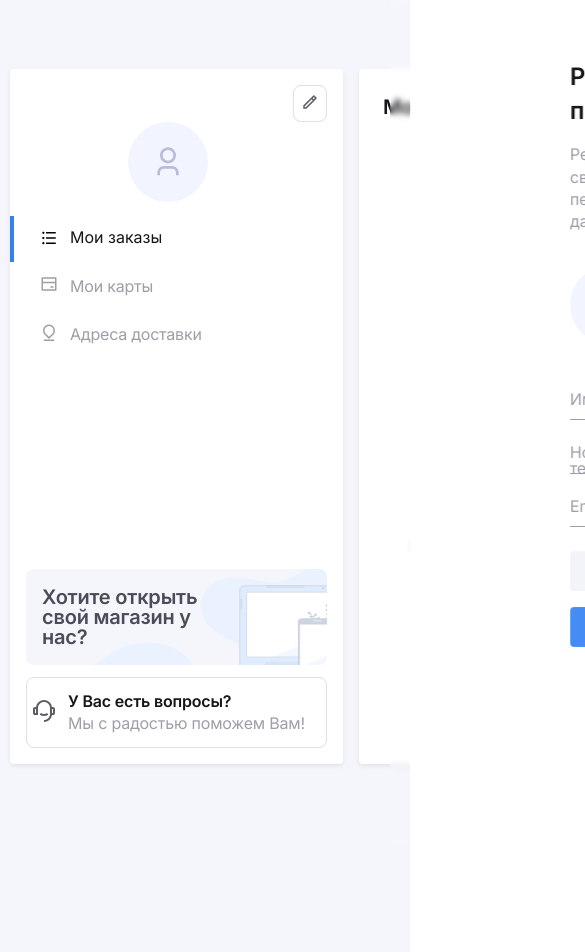
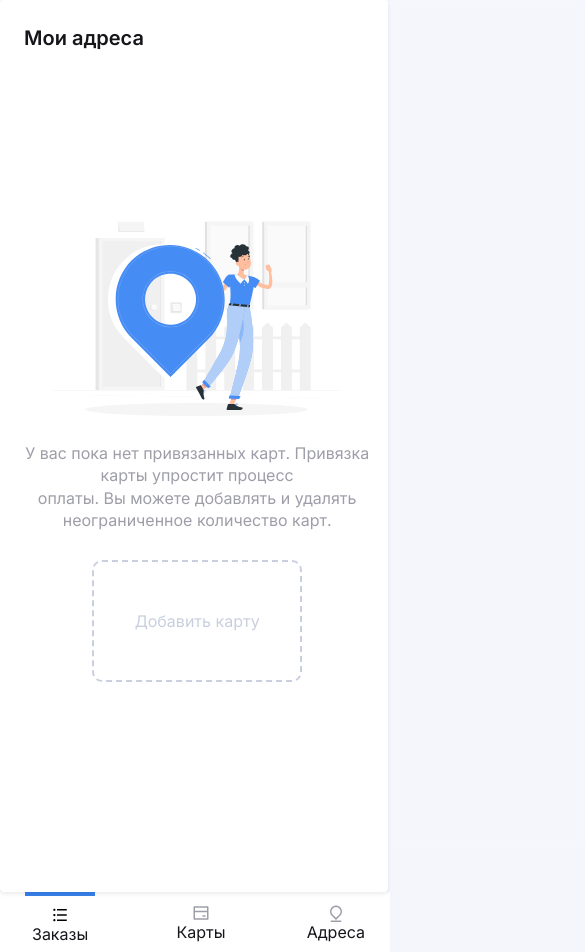
Before and after one commit to goldennick5/insta-market, a React (Create React App) app: page /cabinet/addresses in a window 390 px wide. Shown: the top 952 px of the page, 585 px wide, since content can reach past the window. Before the commit the page ends 844 px from the top, so only its background shows below. Built offline with nearby package versions, Linux system fonts and the light colour scheme.

Commit message:
done signup adaptive. card adaptive

```diff
--- a/src/App.css
+++ b/src/App.css
@@ -136,3 +136,9 @@ body {
   background: #ededed;
   color: #15151a;
 }
+
+@media only screen and (max-width: 600px) {
+  .App{
+    padding: 0;
+  }
+}
--- /dev/null
+++ b/src/components/UI/MobileSideBar/MobileSideBar.js
@@ -0,0 +1,82 @@
+import React, {useState} from 'react';
+import { useNavigate } from 'react-router-dom';
+import Address from '../../../assets/images/address.svg';
+import Cards from '../../../assets/images/cards.svg';
+import Orders from '../../../assets/images/orders.svg';
+import s from './MobileSideBar.module.scss';
+
+const MobileSideBar = (props) => {
+  const [category, setCategory] = useState('orders');
+  const navigate = useNavigate();
+
+  const nav = (path) => {
+    navigate(`cabinet/${path}`);
+    setCategory(path);
+  };
+
+  return (
+    <div className={s.sidebar}>
+      <div className={s.services}>
+        <div
+          className={
+            category === 'orders'
+              ? `${s.services__content} ${s.active}`
+              : s.services__content
+          }
+          onClick={() => nav('orders')}
+        >
+          <div className={s.services__icon}>
+            <img src={Orders} alt="icon" />
+          </div>
+          <div
+            className={
+              s.services__text + (category === 'orders' ? 'active' : '')
+            }
+          >
+            Заказы
+          </div>
+        </div>
+        <div
+          className={
+            category === 'cards'
+              ? `${s.services__content} ${s.active}`
+              : s.services__content
+          }
+          onClick={() => nav('cards')}
+        >
+          <div className={s.services__icon}>
+            <img src={Cards} alt="" />
+          </div>
+          <div
+            className={
+              s.services__text + (category === 'cards' ? 'active' : '')
+            }
+          >
+            Карты
+          </div>
+        </div>
+        <div
+          className={
+            category === 'addresses'
+              ? `${s.services__content} ${s.active}`
+              : s.services__content
+          }
+          onClick={() => nav('addresses')}
+        >
+          <div className={s.services__icon}>
+            <img src={Address} alt="address" />
+          </div>
+          <div
+            className={
+              s.services__text + (category === 'addresses' ? 'active' : '')
+            }
+          >
+            Адреса
+          </div>
+        </div>
+      </div>
+    </div>
+  );
+}
+
+export default MobileSideBar;
--- /dev/null
+++ b/src/components/UI/MobileSideBar/MobileSideBar.module.scss
@@ -0,0 +1,31 @@
+.sidebar{
+  display: none;
+}
+
+@media only screen and (max-width: 600px) {
+  .sidebar{
+    display: block;
+    width: 100vw;
+
+    .services{
+      display: flex;
+      padding: 0px 25px;
+      justify-content: space-between;
+      align-items: center;
+      background: #fff;
+
+      .services__content {
+        display: flex;
+        flex-direction: column;
+        justify-content: center;
+        align-items: center;
+        cursor: pointer;
+
+        &.active {
+          border-top: 4px solid #387fea;
+          padding: 10px 7px;
+        }
+      }
+    }
+  }
+}
--- a/src/components/UI/SideBar/SideBar.module.scss
+++ b/src/components/UI/SideBar/SideBar.module.scss
@@ -5,10 +5,7 @@
   background: #ffffff;
   box-shadow: 0px 2px 4px rgba(0, 0, 0, 0.08);
   border-radius: 4px;
-  // position: relative;
   margin-right: 16px;
-  // display: flex;
-  // flex-direction: column;
 }
 .sidebar__buton {
   position: relative;
@@ -136,3 +133,10 @@
   letter-spacing: -0.2px;
   color: #9e9ea8;
 }
+
+
+@media only screen and (max-width: 600px) {
+  .sidebar{
+    display: none;
+  }
+}
--- a/src/components/UI/Wrapper/OutletWrapper/OutletWrapper.module.scss
+++ b/src/components/UI/Wrapper/OutletWrapper/OutletWrapper.module.scss
@@ -10,3 +10,10 @@
   border-radius: 4px;
   position: relative;
 }
+
+@media only screen and (max-width: 600px) {
+  .order{
+    width: 88.8vw;
+    height: 100vh;
+  }
+}
--- a/src/components/UI/header/Header.module.scss
+++ b/src/components/UI/header/Header.module.scss
@@ -74,13 +74,8 @@
 }
 
 @media only screen and (max-width: 600px) {
-  .header__exit {
-    .exit__btn {
-      display: none;
-    }
 
-    .exit__btn__mobile{
-      display: block;
-    }
+  .header{
+    display: none;
   }
 }
--- a/src/layouts/DefaultLayout.jsx
+++ b/src/layouts/DefaultLayout.jsx
@@ -1,6 +1,7 @@
 import {Outlet} from 'react-router-dom';
 import Header from '../components/UI/header/Header';
 import SideBar from '../components/UI/SideBar/SideBar';
+import MobileSideBar from '../components/UI/MobileSideBar/MobileSideBar';
 import style from './defaultlayout.module.scss';
 import {connect} from "react-redux";
 
@@ -10,7 +11,8 @@ const DefaultLayout = (props) => {
             <Header/>
             <div className={style.body}>
                 <SideBar signUpName={props.signUpName}/>
-                <Outlet/>
+                <Outlet />
+                <MobileSideBar/>
             </div>
         </div>
     );
--- a/src/layouts/defaultlayout.module.scss
+++ b/src/layouts/defaultlayout.module.scss
@@ -1,6 +1,5 @@
 .wrapper {
   .body {
-    margin-top: 25px;
     display: flex;
     margin-top: 25px;
   }
@@ -10,3 +9,23 @@
 body {
   background-color: #f4f6fc;
 }
+
+@media only screen and (max-width: 600px) {
+  .wrapper {
+    width: 100vw;
+    height: 100vh;
+    display: flex;
+    flex-direction: column;
+    margin: 0;
+
+    .body{
+      margin-top: 0;
+      display: flex;
+      width: 100vw;
+      flex-direction: column;
+    }
+  }
+  body{
+    height: 100vh;
+  }
+}
--- a/src/pages/CardsPage/CardsPage.module.scss
+++ b/src/pages/CardsPage/CardsPage.module.scss
@@ -102,3 +102,22 @@
     }
   }
 }
+
+@media only screen and (max-width: 600px) {
+  .cards__page__container {
+    display: flex;
+    flex-direction: column;
+
+    .cards__title__container {
+
+      .cards__title {
+        font-family: 'Inter';
+        font-style: normal;
+        font-weight: 700;
+        font-size: 24px;
+        line-height: 140%;
+        color: #15151A;
+      }
+    }
+  }
+}
--- a/src/pages/OrdersPage/OrderItem/OrderItem.module.scss
+++ b/src/pages/OrdersPage/OrderItem/OrderItem.module.scss
@@ -125,7 +125,7 @@
   color: #15151a;
   margin-right: 16px;
 }
-p {
+.p {
   font-weight: bold;
 }
 .item__img {
--- a/src/pages/OrdersPage/OrderItem/index.jsx
+++ b/src/pages/OrdersPage/OrderItem/index.jsx
@@ -44,7 +44,7 @@ const OrderItem = ({
           <div className={o.item__content}>
             <div className={o.item__name}>
               {name}&nbsp;
-              <p>({account})</p>
+              <p className={o.p}>({account})</p>
             </div>
             <div className={o.item__details}>{date}</div>
           </div>
--- a/src/pages/SignUp/steps/steps.module.scss
+++ b/src/pages/SignUp/steps/steps.module.scss
@@ -349,12 +349,12 @@
     display: flex;
     flex-direction: column;
     margin-top: 32px;
-    height: 50vh;
+    height: 90%;
 
     .step5__title {
       margin-left: 32px;
       color: #000000;
-      font-size: 23px;
+      font-size: 24px;
       font-weight: 400;
 
       .step5__name {
@@ -365,15 +365,20 @@
     .step5__img {
       display: flex;
       justify-content: center;
-      margin-top: 100px;
+      margin-top: auto;
+
+      img {
+        max-width: 100%;
+        min-width: 300px;
+        height: auto;
+      }
     }
 
     .step5__points {
       display: flex;
       justify-content: center;
-      align-items: end;
-      height: 10vh;
 
+      margin-top: auto;
 
       .span__one {
         height: 6px;
@@ -408,12 +413,13 @@
   display: flex;
   flex-direction: column;
   margin-top: 32px;
+  height: 92%;
 
   .step6__title {
     margin-left: 36px;
     margin-bottom: 18px;
     color: #000000;
-    font-size: 23px;
+    font-size: 24px;
     font-weight: 700;
 
     .step6__name {
@@ -422,24 +428,28 @@
   }
 
   .step6__paragraph {
-    font-weight: 400;
+
     padding: 0 5px;
     font-size: 16px;
-    color: #7C818B
+    color: #7C818B;
   }
 
   .step6__img {
     display: flex;
     justify-content: center;
-    margin-top: 55px;
+    margin-top: auto;
+
+      img {
+        max-width: 100%;
+        min-width: 300px;
+        height: auto;
+      }
   }
 
   .step6__points {
     display: flex;
     justify-content: center;
-    align-items: end;
-    height: 28vh;
-    margin-top: 7px;
+    margin-top: auto;
 
     .span__one {
       height: 6px;
@@ -469,4 +479,67 @@
     }
   }
 }
+.step7_container {
+  display: flex;
+  flex-direction: column;
+  margin-top: 32px;
+  height: 92%;
+
+  .step7__title {
+    margin-left: 32px;
+    color: #000000;
+    font-size: 24px;
+    font-weight: 700;
+
+    .step7__name {
+      font-weight: bold;
+    }
+  }
+
+  .step7__img {
+    display: flex;
+    justify-content: center;
+    margin-top: auto;
+
+      img {
+        max-width: 100%;
+        min-width: 300px;
+        height: auto;
+      }
+  }
+
+  .step7__points {
+    display: flex;
+    justify-content: center;
+    margin-top: 7px;
+    margin-top: auto;
+
+    .span__one {
+      height: 6px;
+      width: 6px;
+      margin-right: 7px;
+      background-color: #D7D7D7;
+      border-radius: 50%;
+      display: inline-block;
+    }
+
+    .span__two {
+      height: 6px;
+      width: 6px;
+      margin-right: 7px;
+      background-color: #D7D7D7;
+      border-radius: 50%;
+      display: inline-block;
+    }
+
+    .span__three {
+      height: 6px;
+      width: 6px;
+      margin-right: 7px;
+      background-color: #458BF5;
+      border-radius: 50%;
+      display: inline-block;
+    }
+  }
 }
+}
```
